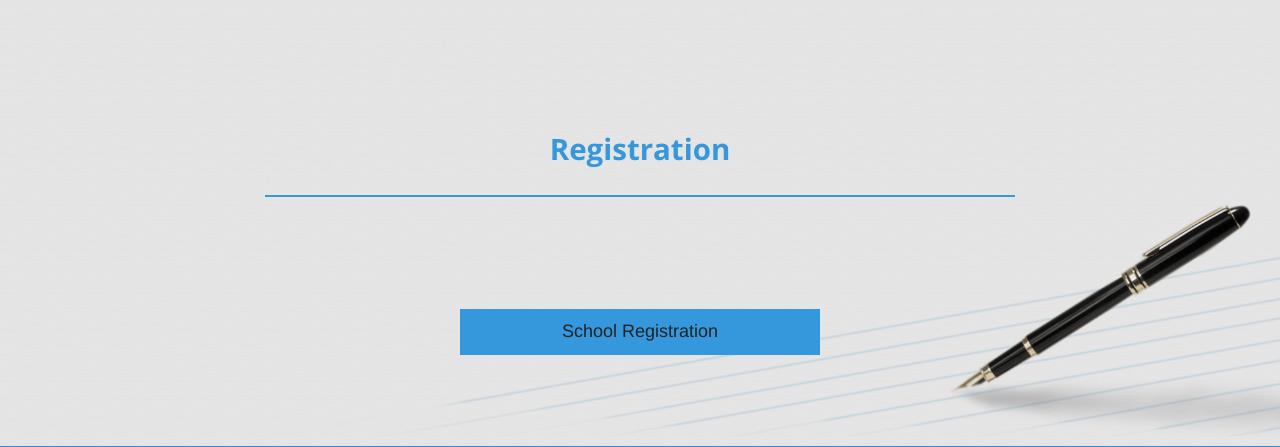
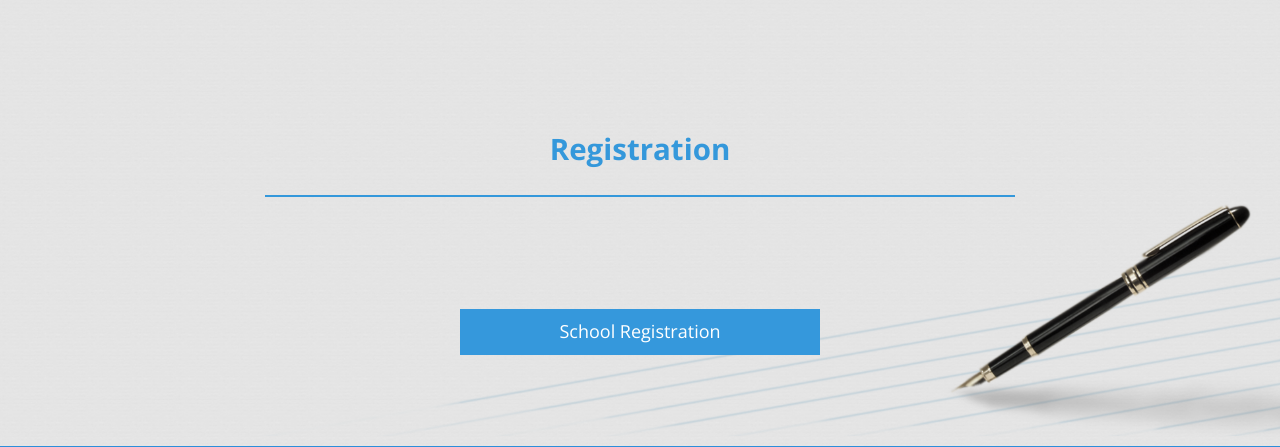
Before and after one commit to Saturnfive/SLMUN15, a PHP site: page / in a window 1280 px wide. Shown: the part 2213-2660 px from the top of the page. Run offline with PHP 8.4, Linux system fonts and the light colour scheme; some libraries are stand-ins or nearby versions.

Commit message:
white text

```diff
--- a/css/app.css
+++ b/css/app.css
@@ -179,7 +179,8 @@ h1,
 .section5 h5,
 .section6 h1,
 .section6 p,
-.section6 h5 {
+.section6 h5,
+.btn-registration{
     font-family: 'Open Sans', sans-serif;
 }
 
@@ -601,7 +602,7 @@ a h5 {
 .btn-registration {
     border-radius: 0px;
     background-color: #3598dc;
-    color: #222222;
+    color: #fff;
     border-color: transparent;
 }
 
@@ -610,7 +611,7 @@ a h5 {
 .btn-registration:target{
     background-color: #46a9ed;
     border-color: transparent;
-    color: #222222;
+    color: #fff;
 
 }
 
```
